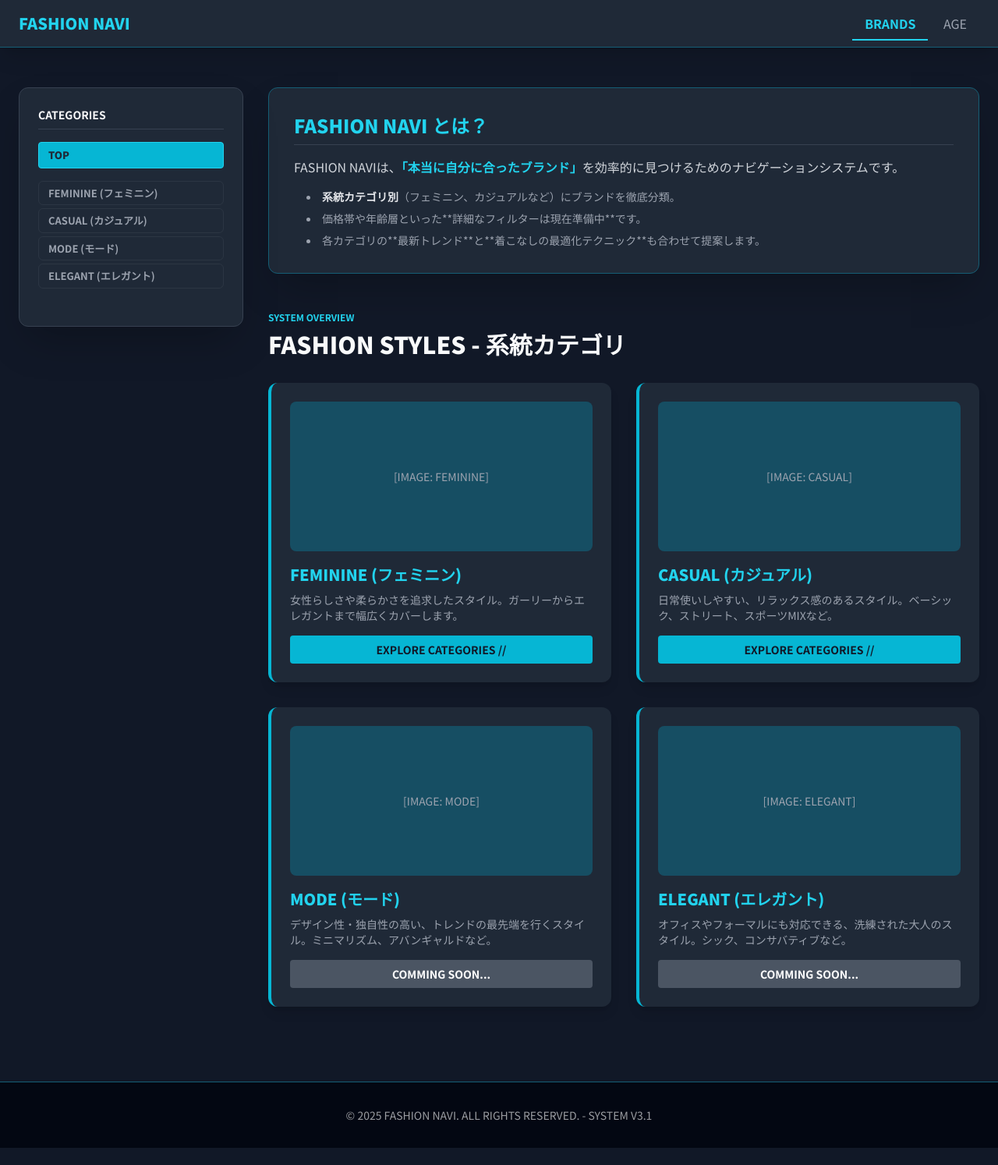
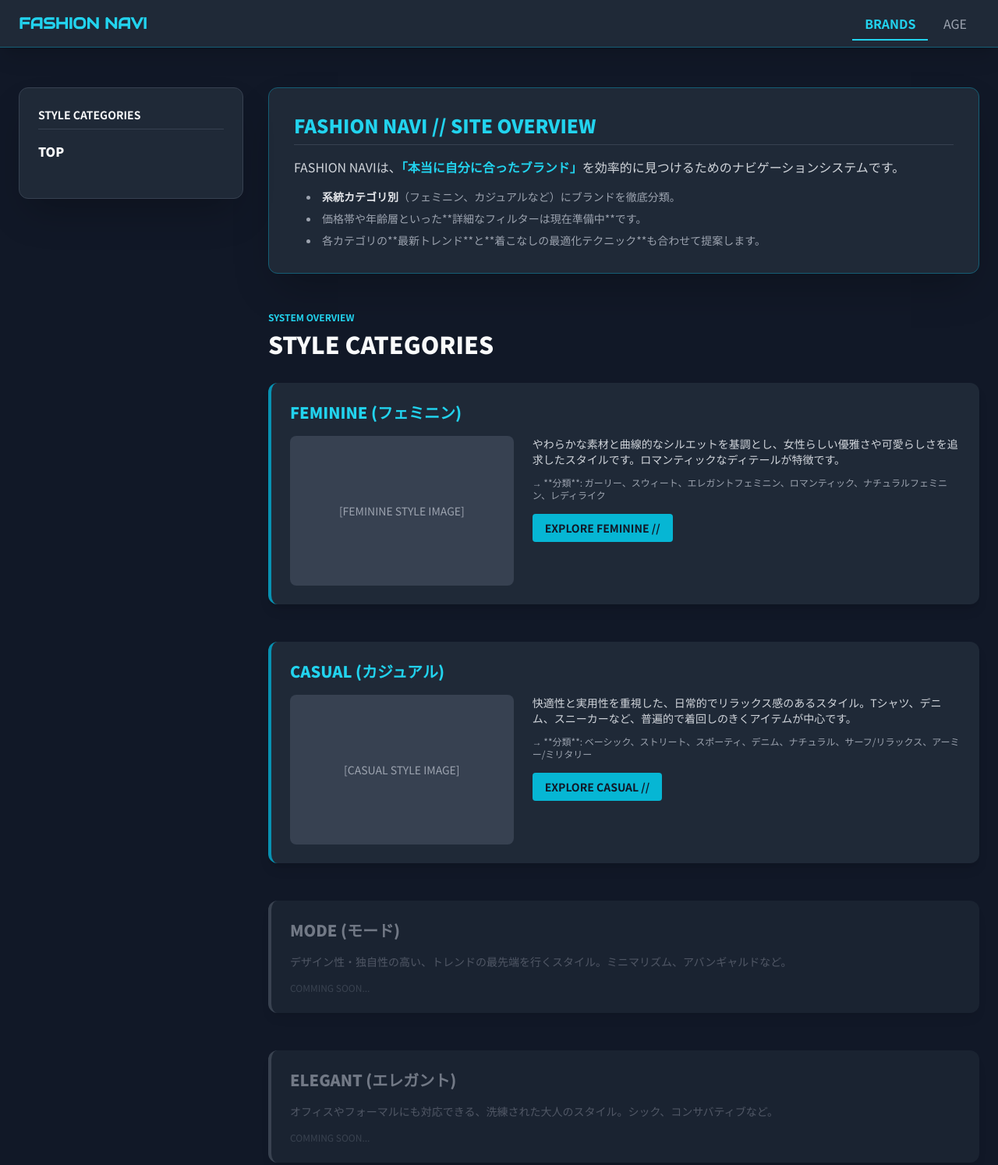
Before and after one commit to ozfrieren-ops/fashion-brand-portal, a plain HTML site: page index.html in a window 1280 px wide. Shown: the top 1494 px of the page at 78% size. Before the commit the page ends 1472 px from the top, so only its background shows below. Drawn offline with nearby package versions, Linux system fonts and the light colour scheme.

Commit message:
Update index.html

```diff
--- a/index.html
+++ b/index.html
@@ -6,123 +6,32 @@
     <title>FASHION NAVI - 系統カテゴリとサイト概要</title>
     <script src="https://cdn.tailwindcss.com"></script>
     <style>
-        @import url('https://fonts.googleapis.com/css2?family=Noto+Sans+JP:wght@400;700;900&display=swap');
+        /* 1. Audiowideフォントをロゴ用に導入 */
+        @import url('https://fonts.googleapis.com/css2?family=Audiowide&family=Noto+Sans+JP:wght@400;700;900&display=swap');
+
         body { font-family: 'Noto Sans JP', sans-serif; }
-        .brand-card-img { height: 16rem; }
+        .logo-font {
+            font-family: 'Audiowide', cursive; /* ロゴ専用フォント */
+        }
+        .system-list-img { height: 12rem; }
 
-        /* ダークモードの配色 */
-        .brand-name { color: #22d3ee; }
-        .brand-detail { color: #d1d5db; }
-        .system-card-img { height: 12rem; }
-        .system-name { color: #22d3ee; }
+        /* ... 省略 ... (サイドバーCSS、アコーディオンCSSはgarly.htmlと同じものを適用) */
 
-        /* 近未来的なサイドバーデザイン */
-
-        /* 【最終修正】大分類のフォントサイズと太さを調整 (よりコンパクトに) */
-        .sidebar-link {
-            padding: 6px 12px;
-            display: block;
-            border-radius: 4px;
-            transition: background-color 0.2s, border-color 0.2s;
-            font-size: 0.8125rem; /* 0.875rem (text-sm) から一段階縮小 */
-            color: #9ca3af;
-            border: 1px solid transparent;
-            font-weight: 700; /* 太さを少し抑える */
-            text-decoration: none;
-            white-space: nowrap;
-        }
-        .sidebar-link:hover {
-            background-color: #1f2937;
-            color: #e5e7eb;
-        }
-        .sidebar-link.active {
-            background-color: #1f2937;
+        /* --- アコーディオン（<details>）のCSS調整 --- */
+        /* 【修正4】＋/− のスタイルも garly.html と共通 */
+        .system-category summary::after {
+            content: '+';
+            font-size: 1rem;
+            line-height: 1;
+            margin-left: 10px;
+            transition: transform 0.2s;
+            font-weight: 900;
             color: #22d3ee;
-            font-weight: 900;
-            border-color: #22d3ee;
-        }
-        .sidebar-link.top-active {
-            background-color: #06b6d4;
-            color: #1f2937;
-            font-weight: 900;
-            border-color: #22d3ee;
         }
 
-        /* 【最終修正】中分類のスタイル (text-xs に設定) */
-        .sub-category {
-            padding: 3px 12px 3px 20px; /* 上下のパディングをさらに縮小 */
-            display: block;
-            border-radius: 4px;
-            transition: background-color 0.2s;
-            font-size: 0.75rem; /* text-xs (12px) に設定 */
-            color: #9ca3af;
-            text-decoration: none;
-            white-space: nowrap;
-        }
-        .sub-category:hover {
-            background-color: #1f2937;
-        }
-        .sub-category.active {
-            color: #22d3ee;
-            font-weight: 700;
-            background-color: #111827;
-            border-left: 3px solid #22d3ee;
-            padding-left: 17px;
-        }
-
-        /* カードデザインの変更 (トップページ系統カード) */
-        .system-card {
-            background-color: #1f2937;
-            border-left: 4px solid #06b6d4;
-            transition: transform 0.3s, box-shadow 0.3s;
-        }
-        .system-card:hover {
-            transform: translateY(-5px);
-            box-shadow: 0 10px 15px -3px rgba(34, 213, 238, 0.2), 0 4px 6px -2px rgba(34, 213, 238, 0.05);
-        }
-
-        /* --- アコーディオン（<details>）のCSS調整 --- */
-        .system-category {
-            margin-bottom: 4px;
-            border: 1px solid rgba(156, 163, 175, 0.1);
-            border-radius: 6px;
-        }
-
-        .system-category summary {
-            padding: 5px 12px;
-            list-style: none;
-            cursor: pointer;
-            outline: none;
-            display: flex;
-            justify-content: space-between;
-            align-items: center;
-            font-size: 0.8125rem; /* sidebar-link と統一 */
-            color: #9ca3af;
-            font-weight: 700; /* sidebar-link と統一 */
-            transition: background-color 0.2s, color 0.2s;
-            border-radius: 4px;
-            border: none;
-        }
-        .system-category summary::-webkit-details-marker {
-            display: none;
-        }
-        .system-category summary:hover {
-            background-color: #1f2937;
-            color: #e5e7eb;
-        }
-        .system-category summary.active {
-            background-color: #1f2937;
-            color: #22d3ee;
-            font-weight: 900;
-            border-radius: 5px 5px 0 0;
-        }
-
-        /* <details>展開時のリストの間隔調整 */
-        .system-category-list {
-            padding: 2px 0;
-            margin-left: -12px;
-            background-color: #111827;
-            border-radius: 0 0 5px 5px;
+        .system-category[open] summary::after {
+            content: '−';
+            transform: rotate(0deg);
         }
 
     </style>
@@ -130,7 +39,7 @@
 <body class="bg-gray-900 text-gray-200 pt-16">
 
     <header class="w-full py-4 px-6 bg-gray-800 shadow-xl flex justify-between items-center fixed top-0 z-50 border-b border-cyan-800">
-        <div class="text-xl font-black text-cyan-400"><a href="index.html">FASHION NAVI</a></div>
+        <div class="text-xl font-black text-cyan-400 logo-font"><a href="index.html">FASHION NAVI</a></div>
         <nav>
             <a href="index.html" class="px-4 py-2 text-cyan-400 font-bold border-b-2 border-cyan-400 transition">BRANDS</a>
             <a href="age.html" class="px-4 py-2 text-gray-400 hover:text-cyan-400 transition">AGE</a>
@@ -143,7 +52,7 @@
 
             <aside class="w-full lg:w-72 bg-gray-800 p-4 lg:p-6 rounded-xl shadow-2xl h-fit sticky top-20 border border-gray-700 flex-shrink-0">
 
-                <h3 class="text-sm font-bold text-gray-50 border-b border-gray-700 pb-2 mb-4">CATEGORIES</h3>
+                <h3 class="text-sm font-bold text-gray-50 border-b border-gray-700 pb-2 mb-4">STYLE CATEGORIES</h3>
 
                 <nav class="space-y-1 text-gray-400 mb-6">
 
@@ -151,51 +60,7 @@
                         TOP
                     </a>
 
-                    <details class="system-category">
-                        <summary class="sidebar-link">FEMININE (フェミニン)</summary>
-                        <div class="system-category-list space-y-0.5 text-sm text-gray-400 ml-3">
-                            <a href="garly.html" class="sub-category">GARLY</a>
-                            <a href="sweet.html" class="sub-category">SWEET</a>
-                            <a href="elegant.html" class="sub-category">ELEGANT FEMININE</a>
-                            <a href="romantic.html" class="sub-category">ROMANTIC</a>
-                            <a href="naturalfemi.html" class="sub-category">NATURAL FEMININE</a>
-                            <a href="ladylike.html" class="sub-category">LADYLIKE</a>
-                        </div>
-                    </details>
-
-                    <details class="system-category">
-                        <summary class="sidebar-link">CASUAL (カジュアル)</summary>
-                        <div class="system-category-list space-y-0.5 text-sm text-gray-400 ml-3">
-                            <a href="casual.html" class="sub-category">BASIC</a>
-                            <a href="casual-street.html" class="sub-category">STREET</a>
-                            <a href="casual-sporty.html" class="sub-category">SPORTY</a>
-                            <a href="casual-denim.html" class="sub-category">DENIM</a>
-                            <a href="casual-natural.html" class="sub-category">NATURAL</a>
-                            <a href="casual-surf.html" class="sub-category">SURF / RELAX</a>
-                            <a href="casual-military.html" class="sub-category">ARMY / MILITARY</a>
-                        </div>
-                    </details>
-
-                    <details class="system-category">
-                        <summary class="sidebar-link">MODE (モード)</summary>
-                        <div class="system-category-list space-y-0.5 text-sm text-gray-400 ml-3">
-                            <a href="mode-avantgarde.html" class="sub-category">AVANT-GARDE</a>
-                            <a href="mode-minimalism.html" class="sub-category">MINIMALISM</a>
-                            <a href="mode-black.html" class="sub-category">BLACK MODE</a>
-                            <a href="mode-stylish.html" class="sub-category">STYLISH</a>
-                        </div>
-                    </details>
-
-                    <details class="system-category">
-                        <summary class="sidebar-link">ELEGANT (エレガント)</summary>
-                        <div class="system-category-list space-y-0.5 text-sm text-gray-400 ml-3">
-                            <a href="elegant-office.html" class="sub-category">OFFICE / CONSERVATIVE</a>
-                            <a href="elegant-chic.html" class="sub-category">CHIC</a>
-                            <a href="elegant-minimal.html" class="sub-category">MINIMAL</a>
-                        </div>
-                    </details>
-
-                </nav>
+                    </nav>
 
             </aside>
 
@@ -203,7 +68,7 @@
 
                 <div class="bg-gray-800 p-8 rounded-xl shadow-2xl mb-12 border border-cyan-800">
                     <h1 class="text-2xl font-extrabold text-cyan-400 mb-4 border-b border-gray-700 pb-2">
-                        FASHION NAVI とは？
+                        FASHION NAVI // SITE OVERVIEW
                     </h1>
                     <p class="text-base text-gray-300">
                         FASHION NAVIは、<strong class="text-cyan-400">「本当に自分に合ったブランド」</strong>を効率的に見つけるためのナビゲーションシステムです。
@@ -217,64 +82,73 @@
 
                 <p class="text-xs font-bold text-cyan-400 mb-2">SYSTEM OVERVIEW</p>
                 <h2 class="text-3xl font-extrabold text-gray-50 mb-8">
-                    FASHION STYLES - 系統カテゴリ
+                    STYLE CATEGORIES
                 </h2>
 
-                <div class="grid grid-cols-1 md:grid-cols-2 gap-8">
+                <div class="space-y-12">
 
-                    <div class="system-card p-6 rounded-xl shadow-lg">
-                        <div class="system-card-img bg-cyan-900 rounded-lg mb-4 flex items-center justify-center text-gray-400 text-sm">
-                            [IMAGE: FEMININE]
+                    <div class="bg-gray-800 p-6 rounded-xl shadow-lg border-l-4 border-cyan-600">
+                        <h3 class="text-xl font-black text-cyan-400 mb-4">FEMININE (フェミニン)</h3>
+                        <div class="flex flex-col md:flex-row gap-6">
+                            <div class="w-full md:w-1/3 bg-gray-700 system-list-img rounded-lg flex items-center justify-center text-gray-400 text-sm flex-shrink-0">
+                                <span>[FEMININE STYLE IMAGE]</span>
+                            </div>
+                            <div class="w-full md:w-2/3">
+                                <p class="text-sm text-gray-300 mb-3">
+                                    やわらかな素材と曲線的なシルエットを基調とし、女性らしい優雅さや可愛らしさを追求したスタイルです。ロマンティックなディテールが特徴です。
+                                </p>
+                                <p class="text-xs text-gray-400 mb-4">
+                                    → **分類**: ガーリー、スウィート、エレガントフェミニン、ロマンティック、ナチュラルフェミニン、レディライク
+                                </p>
+                                <a href="garly.html" class="inline-block bg-cyan-500 text-gray-900 font-bold py-2 px-4 rounded hover:bg-cyan-400 transition text-sm">
+                                    EXPLORE FEMININE //
+                                </a>
+                            </div>
                         </div>
-                        <h3 class="system-name text-xl font-black mb-2">FEMININE (フェミニン)</h3>
-                        <p class="text-sm text-gray-400 mb-4">
-                            女性らしさや柔らかさを追求したスタイル。ガーリーからエレガントまで幅広くカバーします。
-                        </p>
-                        <a href="garly.html" class="block w-full text-center bg-cyan-500 text-gray-900 font-bold py-2 rounded hover:bg-cyan-400 transition text-sm">
-                            EXPLORE CATEGORIES //
-                        </a>
                     </div>
 
-                    <div class="system-card p-6 rounded-xl shadow-lg">
-                        <div class="system-card-img bg-cyan-900 rounded-lg mb-4 flex items-center justify-center text-gray-400 text-sm">
-                            [IMAGE: CASUAL]
+                    <div class="bg-gray-800 p-6 rounded-xl shadow-lg border-l-4 border-cyan-600">
+                        <h3 class="text-xl font-black text-cyan-400 mb-4">CASUAL (カジュアル)</h3>
+                        <div class="flex flex-col md:flex-row gap-6">
+                            <div class="w-full md:w-1/3 bg-gray-700 system-list-img rounded-lg flex items-center justify-center text-gray-400 text-sm flex-shrink-0">
+                                <span>[CASUAL STYLE IMAGE]</span>
+                            </div>
+                            <div class="w-full md:w-2/3">
+                                <p class="text-sm text-gray-300 mb-3">
+                                    快適性と実用性を重視した、日常的でリラックス感のあるスタイル。Tシャツ、デニム、スニーカーなど、普遍的で着回しのきくアイテムが中心です。
+                                </p>
+                                <p class="text-xs text-gray-400 mb-4">
+                                    → **分類**: ベーシック、ストリート、スポーティ、デニム、ナチュラル、サーフ/リラックス、アーミー/ミリタリー
+                                </p>
+                                <a href="casual.html" class="inline-block bg-cyan-500 text-gray-900 font-bold py-2 px-4 rounded hover:bg-cyan-400 transition text-sm">
+                                    EXPLORE CASUAL //
+                                </a>
+                            </div>
                         </div>
-                        <h3 class="system-name text-xl font-black mb-2">CASUAL (カジュアル)</h3>
-                        <p class="text-sm text-gray-400 mb-4">
-                            日常使いしやすい、リラックス感のあるスタイル。ベーシック、ストリート、スポーツMIXなど。
-                        </p>
-                        <a href="casual.html" class="block w-full text-center bg-cyan-500 text-gray-900 font-bold py-2 rounded hover:bg-cyan-400 transition text-sm">
-                            EXPLORE CATEGORIES //
-                        </a>
                     </div>
 
-                    <div class="system-card p-6 rounded-xl shadow-lg">
-                        <div class="system-card-img bg-cyan-900 rounded-lg mb-4 flex items-center justify-center text-gray-400 text-sm">
-                            [IMAGE: MODE]
-                        </div>
-                        <h3 class="system-name text-xl font-black mb-2">MODE (モード)</h3>
-                        <p class="text-sm text-gray-400 mb-4">
+                    <div class="bg-gray-800 p-6 rounded-xl shadow-lg border-l-4 border-gray-600 opacity-70">
+                        <h3 class="text-xl font-black text-gray-400 mb-4">MODE (モード)</h3>
+                        <p class="text-sm text-gray-500">
                             デザイン性・独自性の高い、トレンドの最先端を行くスタイル。ミニマリズム、アバンギャルドなど。
                         </p>
-                        <a href="mode-avantgarde.html" class="block w-full text-center bg-gray-600 text-white font-bold py-2 rounded hover:bg-gray-500 transition text-sm">
+                        <p class="text-xs text-gray-600 mt-4">
                             COMMING SOON...
-                        </a>
+                        </p>
                     </div>
 
-                    <div class="system-card p-6 rounded-xl shadow-lg">
-                        <div class="system-card-img bg-cyan-900 rounded-lg mb-4 flex items-center justify-center text-gray-400 text-sm">
-                            [IMAGE: ELEGANT]
-                        </div>
-                        <h3 class="system-name text-xl font-black mb-2">ELEGANT (エレガント)</h3>
-                        <p class="text-sm text-gray-400 mb-4">
+                    <div class="bg-gray-800 p-6 rounded-xl shadow-lg border-l-4 border-gray-600 opacity-70">
+                        <h3 class="text-xl font-black text-gray-400 mb-4">ELEGANT (エレガント)</h3>
+                        <p class="text-sm text-gray-500">
                             オフィスやフォーマルにも対応できる、洗練された大人のスタイル。シック、コンサバティブなど。
                         </p>
-                        <a href="elegant-office.html" class="block w-full text-center bg-gray-600 text-white font-bold py-2 rounded hover:bg-gray-500 transition text-sm">
+                        <p class="text-xs text-gray-600 mt-4">
                             COMMING SOON...
-                        </a>
+                        </p>
                     </div>
                 </div>
-            </div>
+
+                </div>
 
         </div>
     </main>
@@ -283,14 +157,5 @@
         <p class="text-sm opacity-60">&copy; 2025 FASHION NAVI. ALL RIGHTS RESERVED. - SYSTEM V3.1</p>
     </footer>
 
-    <script>
-        document.addEventListener('DOMContentLoaded', () => {
-            const topLink = document.querySelector('.sidebar-link[href="index.html"]');
-            if (topLink) {
-                topLink.classList.add('top-active');
-            }
-        });
-    </script>
-
 </body>
 </html>
```
